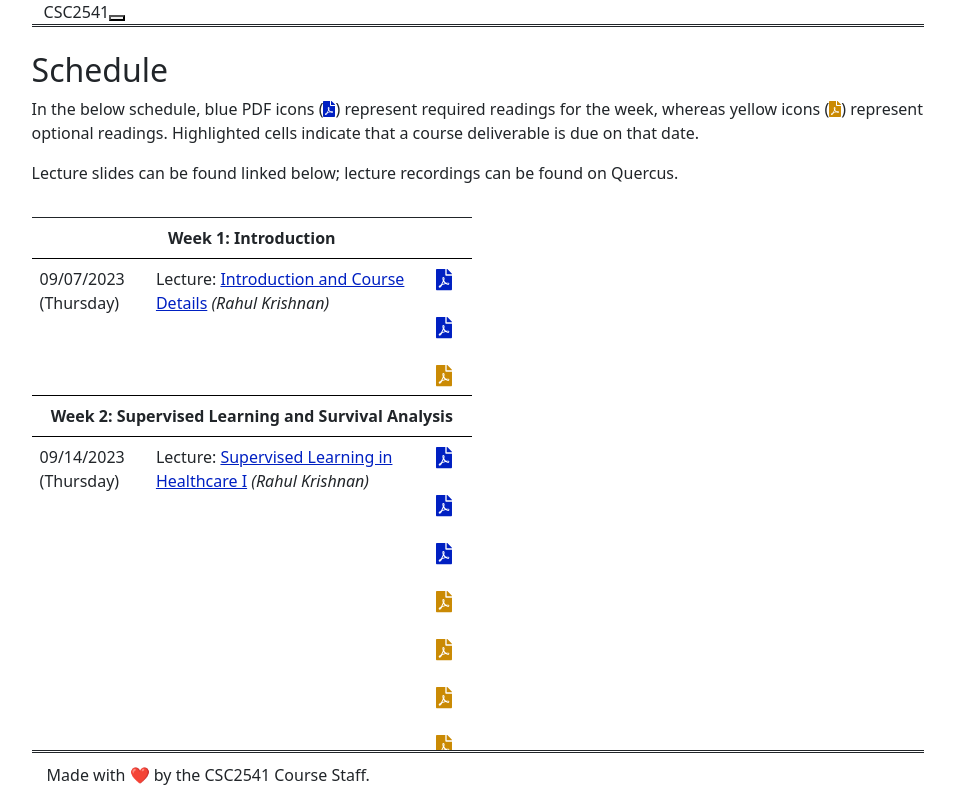
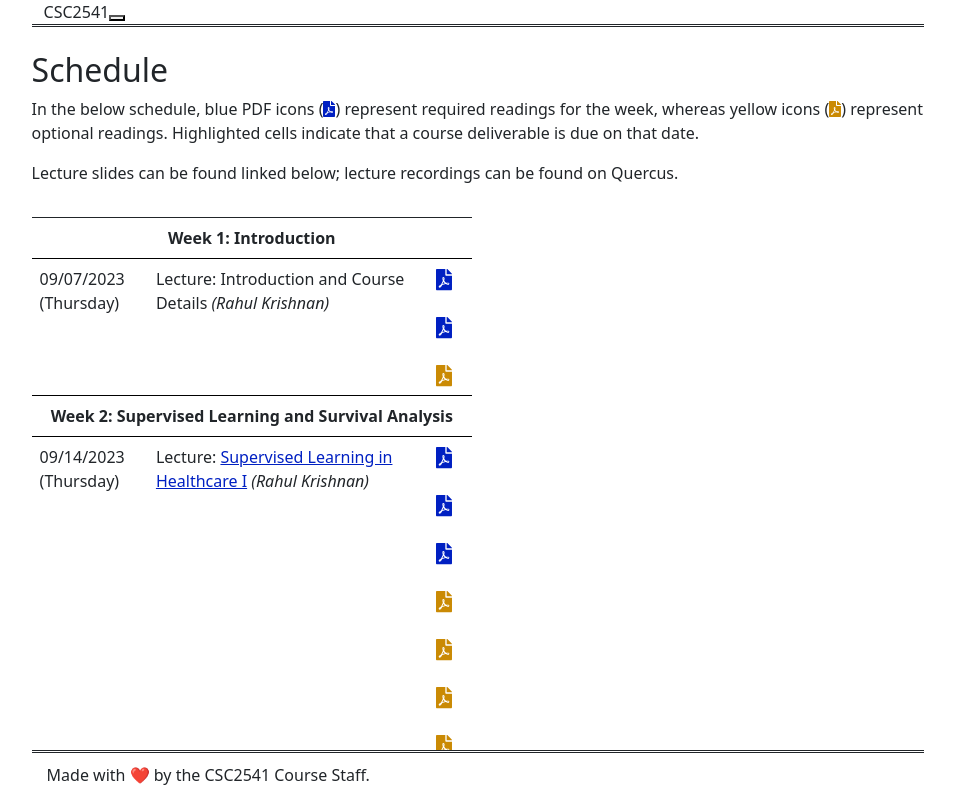
Before and after one commit to csc2541-2023/csc2541-2023.github.io, a Next.js app: page /schedule in a window 1280 px wide. Shown: the top 800 px of the page, without its empty margins (162-1117 px from the left). Built offline with nearby package versions, Linux system fonts and the light colour scheme; what @tailwindcss/typography would draw is missing.

Commit message:
test removing lecture links

```diff
--- a/pages/schedule.js
+++ b/pages/schedule.js
@@ -63,7 +63,8 @@ export default function Home() {
               </tr>
               <tr>
                 <td>09/07/2023 (Thursday)</td>
-                <td>Lecture: <a href="/lectures/csc2541_lecture1-intro_to_mlhc.pdf" target="_blank">Introduction and Course Details</a> <i>(Rahul Krishnan)</i></td>
+                {/* <td>Lecture: <a href="/lectures/csc2541_lecture1-intro_to_mlhc.pdf" target="_blank">Introduction and Course Details</a> <i>(Rahul Krishnan)</i></td> */}
+                <td>Lecture: <a>Introduction and Course Details</a> <i>(Rahul Krishnan)</i></td>
                 <td rowSpan="1">
                   {makeLink("mandatory",
                   "https://www.healthaffairs.org/doi/full/10.1377/hlthaff.2014.0041",
```
